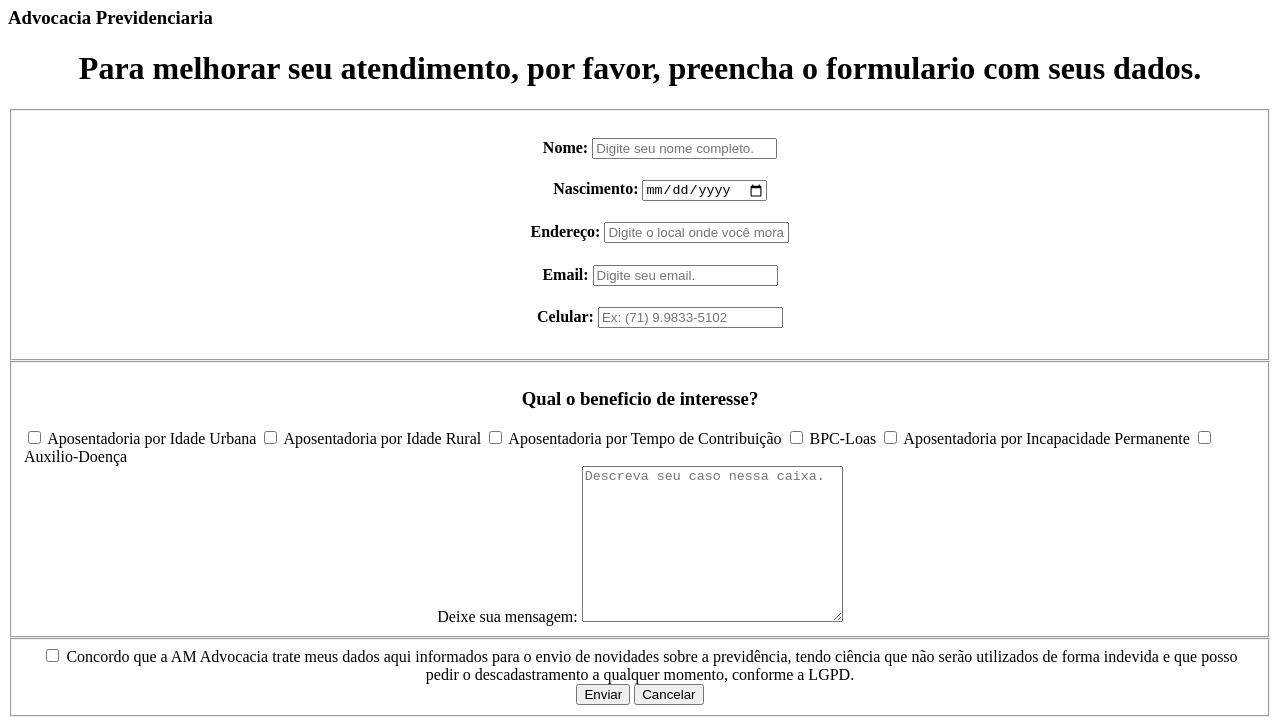
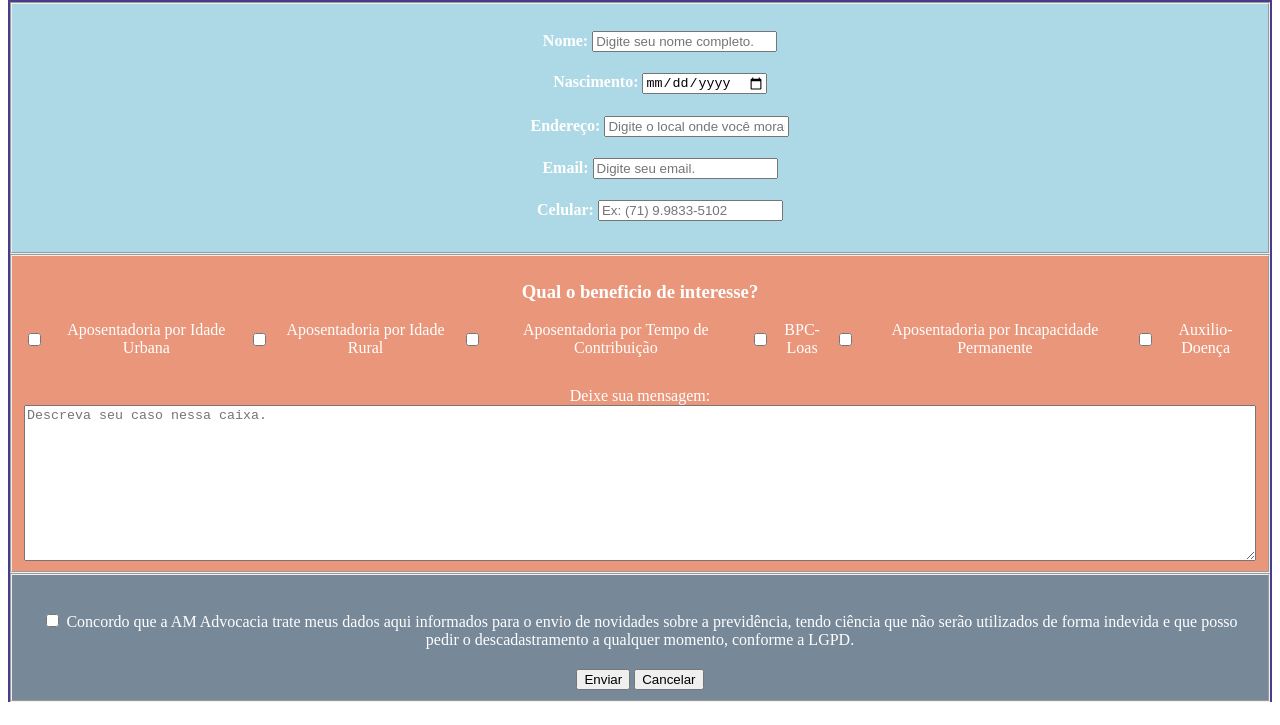
Before and after one commit to Alexandre-digital/Escritorio, a plain HTML site: page index.html in a window 1280 px wide. Shown: the part 172-897 px from the top of the page. Drawn offline with Linux system fonts and the light colour scheme.

Commit message:
alteração

```diff
--- a/index.html
+++ b/index.html
@@ -12,7 +12,7 @@
 
       <!-- Conexão com o css -->
 
-    <link rel="stylesheet" href="./css/style-form.css">
+    <link rel="stylesheet" href="./css/style.css">
 
     <!-- Google Fonts -->
 
```
